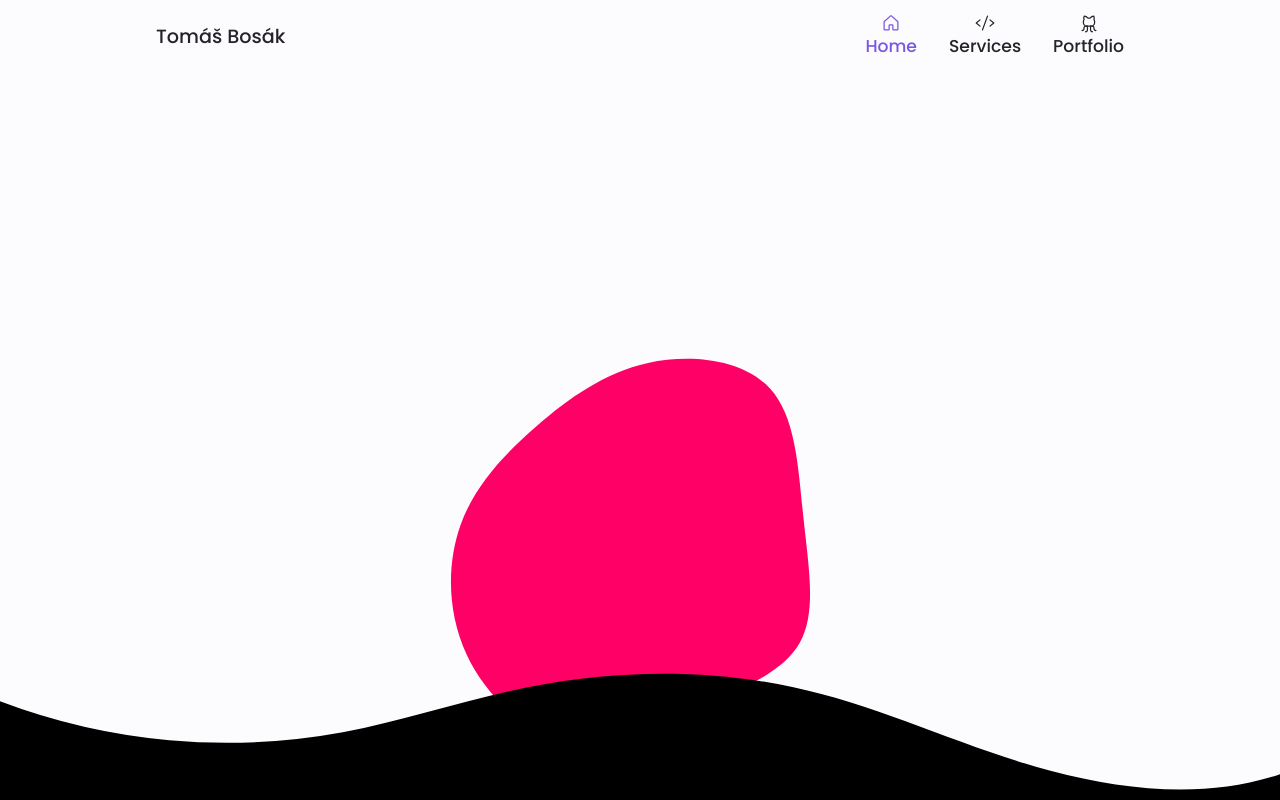
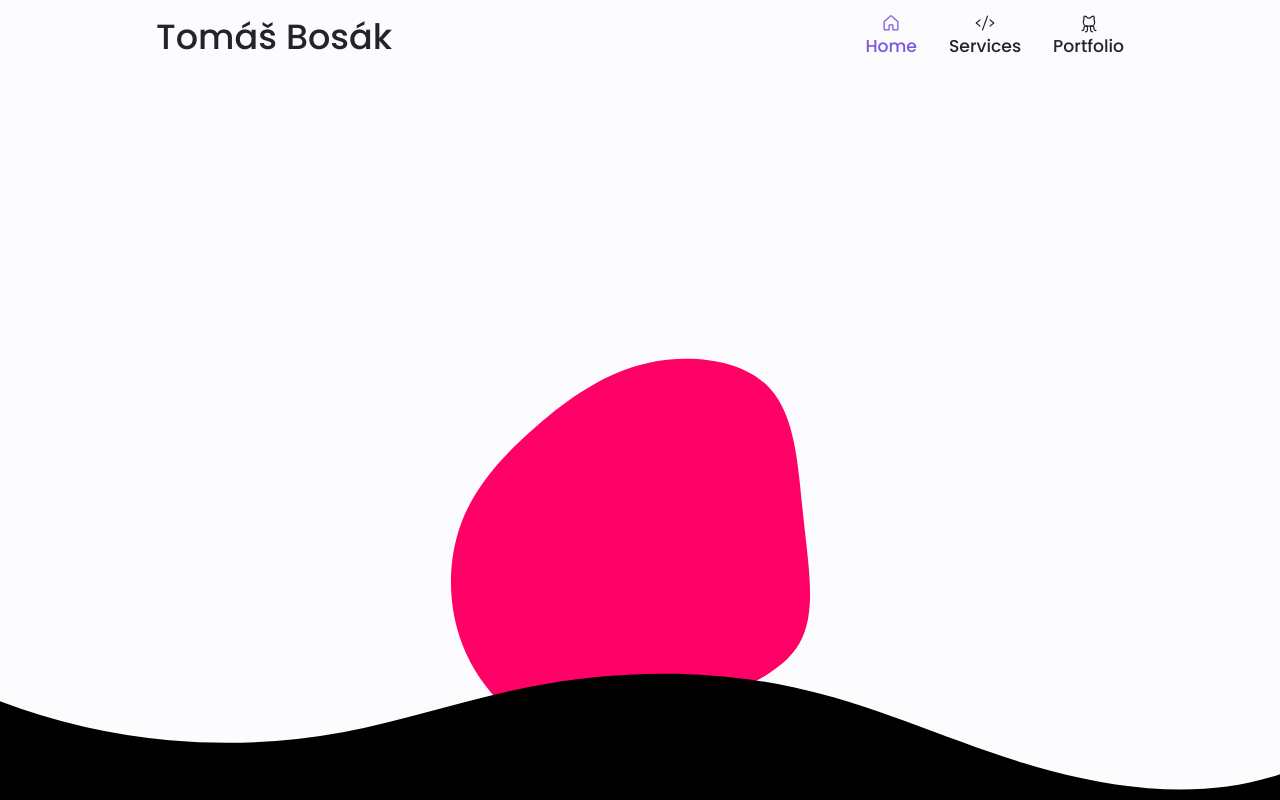
Before and after one commit to TomBos/Bosic.xyz, a React (Vite) app in the folder frontend/: page / in a window 1280 px wide. Built offline with nearby package versions, Linux system fonts and the light colour scheme.

Commit message:
Nav logo

```diff
--- a/frontend/src/components/navbar/navbar.jsx
+++ b/frontend/src/components/navbar/navbar.jsx
@@ -7,7 +7,7 @@ function Navbar() {
 		<>
 			<header className="header" id="header">
 				<nav className="nav container">
-					<a href="/" className="nav__logo">
+					<a href="/" id="brand__name" className="nav__logo">
 						Tomáš Bosák
 					</a>
 
--- a/frontend/src/main.scss
+++ b/frontend/src/main.scss
@@ -179,10 +179,6 @@ img {
 	font-weight: var(--font-medium);
 }
 
-.nav__logo:hover {
-	color: var(--first-color);
-}
-
 .nav__toggle {
 	font-size: 1.1rem;
 	cursor: pointer;
@@ -229,6 +225,12 @@ img {
 	margin-left: auto;
 	margin-right: auto;
 }
+
+#brand__name{
+  font-size: 35px;
+}
+
+
 
 body {
 	margin: 0;
```
